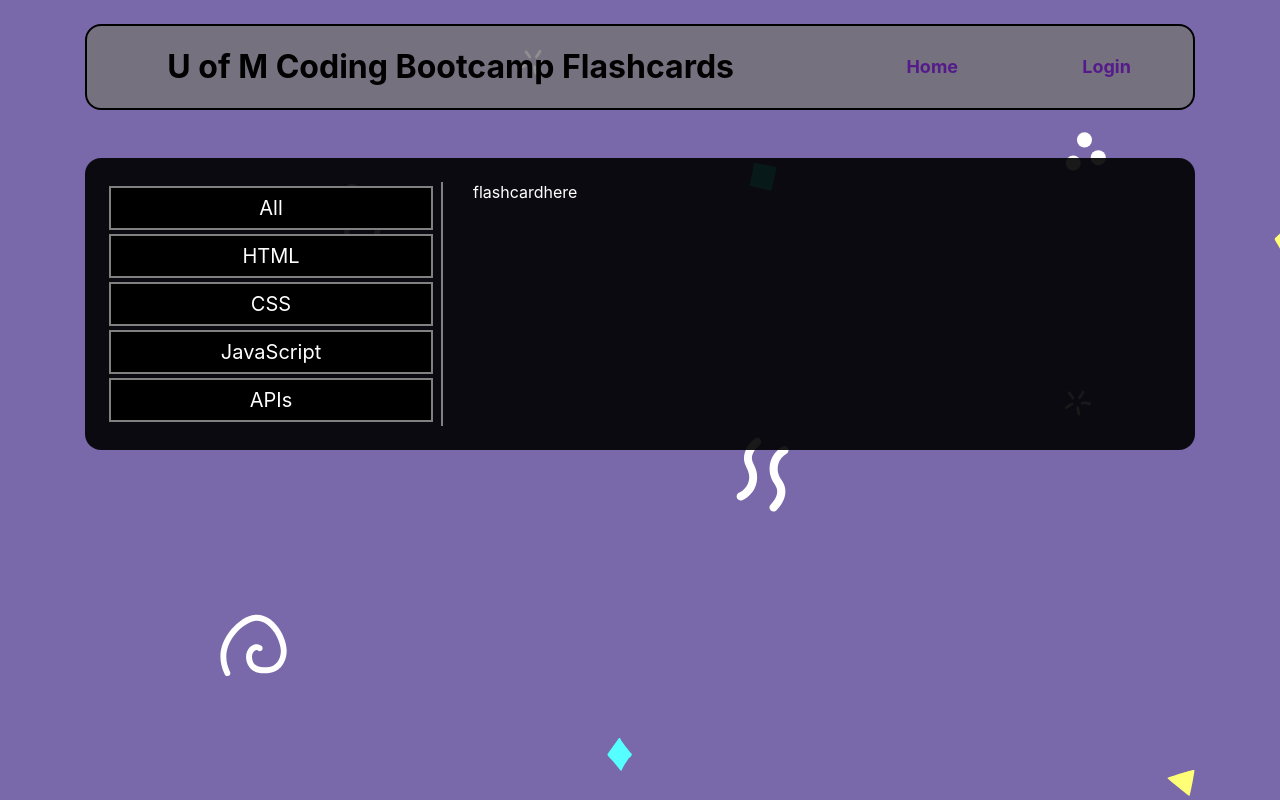
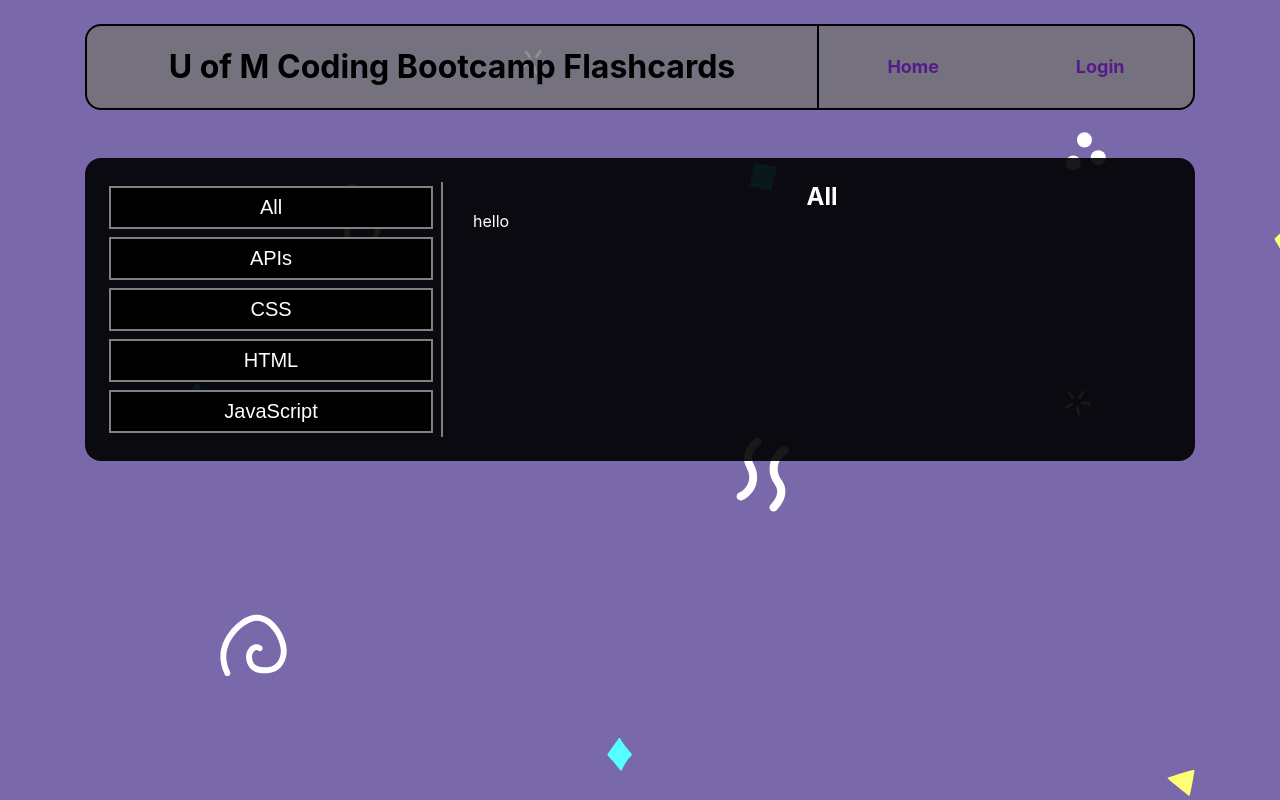
Before and after one commit to paulieDOTjs/flashcard-app, a React (Create React App) app: page /home in a window 1280 px wide. Built offline with nearby package versions, Linux system fonts and the light colour scheme.

Commit message:
categories click now works

```diff
--- a/package.json
+++ b/package.json
@@ -6,6 +6,7 @@
     "@testing-library/jest-dom": "^5.11.4",
     "@testing-library/react": "^11.1.0",
     "@testing-library/user-event": "^12.1.10",
+    "lodash": "^4.17.20",
     "node-sass": "^4.14.1",
     "react": "^17.0.1",
     "react-dom": "^17.0.1",
--- a/src/components/categories/Categories.scss
+++ b/src/components/categories/Categories.scss
@@ -7,6 +7,10 @@
     margin: 0;
     overflow-y: scroll;
     li {
+      width: 100%;
+      button {
+        width: 100%;
+        color: white;
         border: grey 2px solid;
         margin: 4px 0;
         background-color: black;
@@ -15,9 +19,19 @@
         padding: 8px 0;
         text-align: center;
         cursor: pointer;
+
         &:hover {
           color: hotpink;
+        }
+        &:active {
+          background-color: hotpink;
+          color: hotpink;
+        }
+        &:focus {
+          border: white;
+          font-weight: bolder;
         }
       }
     }
   }
+}
--- a/src/components/categories/Categories.tsx
+++ b/src/components/categories/Categories.tsx
@@ -1,15 +1,48 @@
-import React from "react";
+import React, { Dispatch, SetStateAction, MouseEvent } from "react";
 import "./Categories.scss";
 
-function Categories() {
+import { category } from "../../data/dataInterfaces";
+
+interface categoriesProps {
+  data: category[];
+  setCategory: Dispatch<SetStateAction<string | undefined>>;
+}
+
+function Categories(props: categoriesProps) {
+  const cards: category[] = props.data.sort((a: category, b: category) =>
+    a.name > b.name ? 1 : -1
+  );
+
+  function handleClick(event: MouseEvent) {
+    const dataName: string | null = event.currentTarget.getAttribute(
+      "data-name"
+    );
+    if (dataName) {
+      props.setCategory(dataName);
+    }
+  }
+
   return (
     <div className="categories">
       <ul>
-        <li>All</li>
-        <li>HTML</li>
-        <li>CSS</li>
-        <li>JavaScript</li>
-        <li>APIs</li>
+        <li>
+          <button data-name="All" onClick={handleClick}>
+            All
+          </button>
+        </li>
+        {cards.map((card) => {
+          return (
+            <li key={card.name + "li"}>
+              <button
+                data-name={card.name}
+                onClick={handleClick}
+                key={card.name + "btn"}
+              >
+                {card.name}
+              </button>
+            </li>
+          );
+        })}
       </ul>
     </div>
   );
--- a/src/components/header/Header.scss
+++ b/src/components/header/Header.scss
@@ -4,7 +4,10 @@
   border-radius: 16px;
   background-color: rgba(117, 116, 117, 0.8);
 
-  .heading {
+  display: flex;
+
+  h1 {
     text-align: center;
+    width: 66%;
   }
 }
--- a/src/components/header/Header.tsx
+++ b/src/components/header/Header.tsx
@@ -5,14 +5,8 @@ import "./Header.scss";
 function Header() {
   return (
     <div className="header">
-      <div className="row">
-        <div className="col-8">
-          <h1 className="heading">U of M Coding Bootcamp Flashcards</h1>
-        </div>
-        <div className="col-4">
-          <Nav />
-        </div>
-      </div>
+      <h1>U of M Coding Bootcamp Flashcards</h1>
+      <Nav />
     </div>
   );
 }
--- a/src/components/nav/Nav.scss
+++ b/src/components/nav/Nav.scss
@@ -1,17 +1,27 @@
 .Nav {
-  height: 100%;
-  min-height: 50px;
+  min-height: 100%;
+  width: 34%;
   display: flex;
   justify-content: space-around;
-  align-items: center;
+  border-left: black 2px solid;
+
   a {
+    color: #551b8b;
     font-weight: bolder;
-    color: #551b8b;
     text-decoration: none;
     font-size: 18px;
+
+    display: flex;
+    align-items: center;
+    justify-content: center;
+
+    margin: auto 4px;
+    height: 50%;
+
     &:visited {
       color: #551b8b;
     }
+
     &:hover {
       color: hotpink;
     }
--- /dev/null
+++ b/src/components/quizBox/QuizBox.scss
@@ -0,0 +1,6 @@
+.QuizBox {
+  h2 {
+    margin: 0;
+    text-align: center;
+  }
+}
--- /dev/null
+++ b/src/components/quizBox/QuizBox.tsx
@@ -0,0 +1,19 @@
+import React from "react";
+import "./QuizBox.scss";
+import { question } from "../../data/dataInterfaces";
+
+type quizBoxProps = {
+  category: string;
+  cards: question[];
+};
+
+function QuizBox(props: any) {
+  return (
+    <div className="QuizBox">
+      <h2>{props.category}</h2>
+      <div>hello</div>
+    </div>
+  );
+}
+
+export default QuizBox;
--- /dev/null
+++ b/src/data/dataInterfaces.ts
@@ -0,0 +1,9 @@
+export interface question {
+  question: string;
+  answer: string;
+}
+
+export interface category {
+  name: string;
+  cards: question[];
+}
--- /dev/null
+++ b/src/data/flashcards.json
@@ -0,0 +1,40 @@
+{
+  "data": [
+    {
+      "name": "HTML",
+      "cards": [
+        {
+          "question": "What does HTML stand for?",
+          "answer": "Hypertext Markup Language"
+        }
+      ]
+    },
+    {
+      "name": "CSS",
+      "cards": [
+        {
+          "question": "What does CSS stand for?",
+          "answer": "Cascading Style Sheets"
+        }
+      ]
+    },
+    {
+      "name": "JavaScript",
+      "cards": [
+        {
+          "question": "When do you use 'var' to declare a variable?",
+          "answer": "NEVER! Don't do it. Never ever, ever, ever, ever use var"
+        }
+      ]
+    },
+    {
+      "name": "APIs",
+      "cards": [
+        {
+          "question": "What does API stand for?",
+          "answer": "Application Programming Interface"
+        }
+      ]
+    }
+  ]
+}
--- a/src/pages/homePage/HomePage.tsx
+++ b/src/pages/homePage/HomePage.tsx
@@ -1,15 +1,25 @@
-import React from "react";
+import React, { useEffect, useState } from "react";
 import Categories from "src/components/categories/Categories";
 import "./HomePage.scss";
 
+import data from "../../data/flashcards.json";
+import { question } from "../../data/dataInterfaces";
+
+import QuizBox from "src/components/quizBox/QuizBox";
+
 function HomePage() {
+  const [category, setCategory] = useState<string | undefined>("All");
+  const [cards, setCards] = useState<question[] | undefined>(undefined);
+
   return (
     <div className="homePage">
       <div className="row">
         <div className="col-4 sidebar">
-          <Categories />
+          <Categories data={data.data} setCategory={setCategory} />
         </div>
-        <div className="col-8">flashcardhere</div>
+        <div className="col-8">
+          <QuizBox category={category} cards={cards} />
+        </div>
       </div>
     </div>
   );
```
Lines whose indentation alone changed are shown as unchanged.
